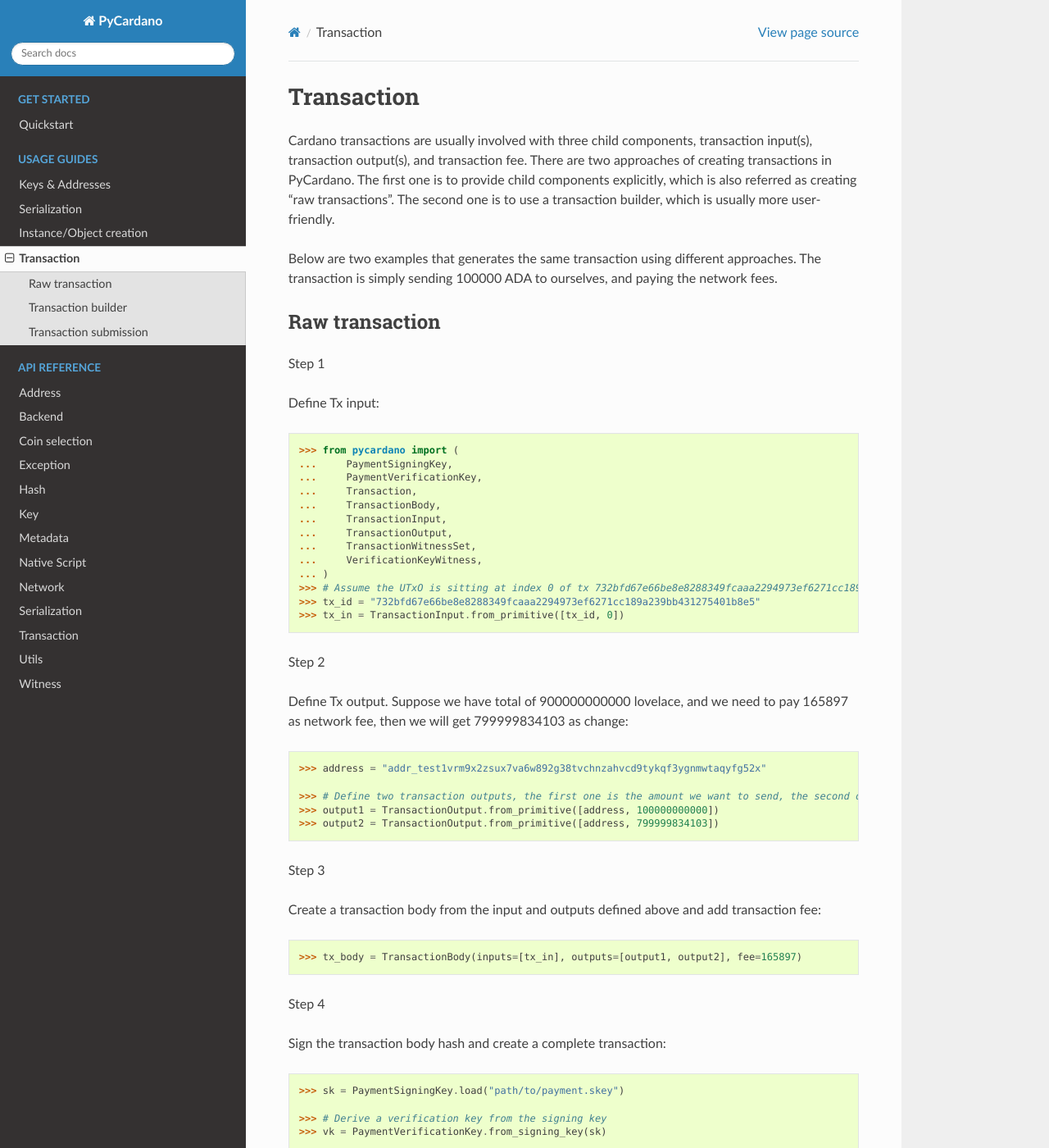
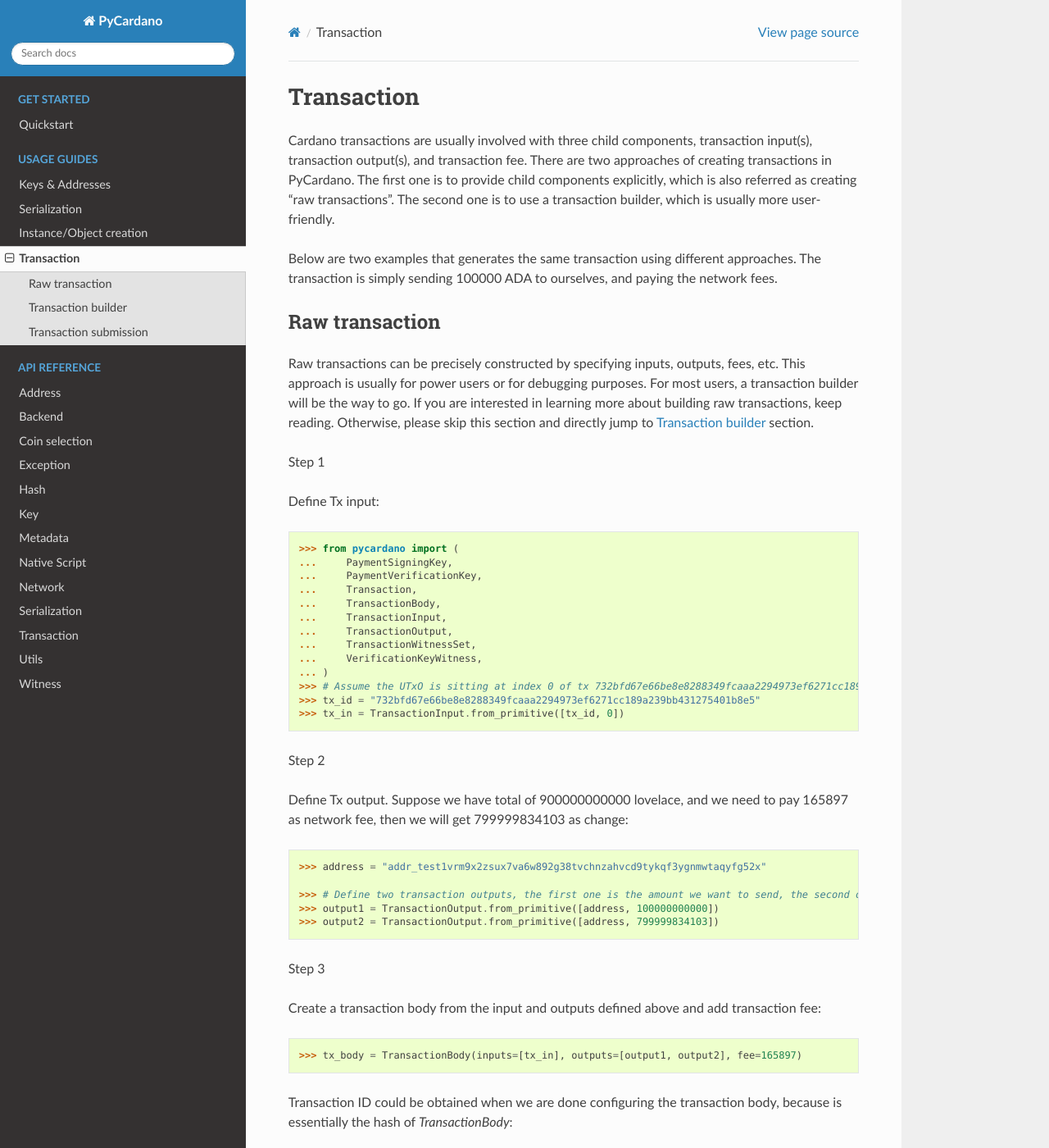
Before and after one commit to Python-Cardano/pycardano, a Sphinx documentation site: the page built from docs/source/guides/transaction.rst, in a window 1280 px wide and 1400 px high. Shown: the whole window at 82% size. Built offline with Sphinx 7.4.7 and the Read the Docs theme 2.0.0, drawn with Linux system fonts in a browser that asks for light colours; some of the changed text lies outside the part shown.

Commit message:
Mention Transaction ID in transaction tutorial

```diff
--- a/docs/source/conf.py
+++ b/docs/source/conf.py
@@ -32,6 +32,7 @@
 # ones.
 extensions = [
     "sphinx.ext.autodoc",
+    "sphinx.ext.autosectionlabel",
     "sphinx.ext.napoleon",
     "sphinx_rtd_theme",
     "sphinx_copybutton",
--- a/docs/source/guides/transaction.rst
+++ b/docs/source/guides/transaction.rst
@@ -14,6 +14,12 @@
 ---------------
 Raw transaction
 ---------------
+
+Raw transactions can be precisely constructed by specifying inputs, outputs, fees, etc. This approach is usually for
+power users or for debugging purposes. For most users, a transaction builder will be the way to go. If you are
+interested in learning more about building raw transactions, keep reading. Otherwise, please skip this section and
+directly jump to :ref:`Transaction builder` section.
+
 
 Step 1
 
@@ -51,6 +57,12 @@
 
     >>> tx_body = TransactionBody(inputs=[tx_in], outputs=[output1, output2], fee=165897)
 
+Transaction ID could be obtained when we are done configuring the transaction body, because is essentially the hash
+of `TransactionBody`::
+
+    >>> tx_body.id
+    TransactionId(hex='1d40b950ded3a144fb4c100d1cf8b85719da91b06845530e34a0304427692ce4')
+
 
 Step 4
 
@@ -63,6 +75,9 @@
 
     >>> # Sign the transaction body hash
     >>> signature = sk.sign(tx_body.hash())
+    >>> # Alternatively, we can sign the transaction ID as well
+    >>> signature_alternative = sk.sign(tx_body.id.payload)
+    >>> assert signature == signature_alternative
 
     >>> # Add verification key and the signature to the witness set
     >>> vk_witnesses = [VerificationKeyWitness(vk, signature)]
@@ -131,12 +146,21 @@
 
     >>> tx_body = builder.build(change_address=address)
 
+Transaction ID could be obtained when we are done configuring the transaction body, because is essentially the hash
+of `TransactionBody`::
+
+    >>> tx_body.id
+    TransactionId(hex='1d40b950ded3a144fb4c100d1cf8b85719da91b06845530e34a0304427692ce4')
+
 Step 7
 
 Sign the transaction body hash and create a complete transaction (same as the step 4 in raw transaction example)::
 
     >>> # Sign the transaction body hash
     >>> signature = sk.sign(tx_body.hash())
+    >>> # Alternatively, we can sign the transaction ID as well
+    >>> signature_alternative = sk.sign(tx_body.id.payload)
+    >>> assert signature == signature_alternative
 
     >>> # Add verification key and the signature to the witness set
     >>> vk_witnesses = [VerificationKeyWitness(vk, signature)]
```
Also changed, not shown: docs/requirements.txt (+9 -4 lines).
